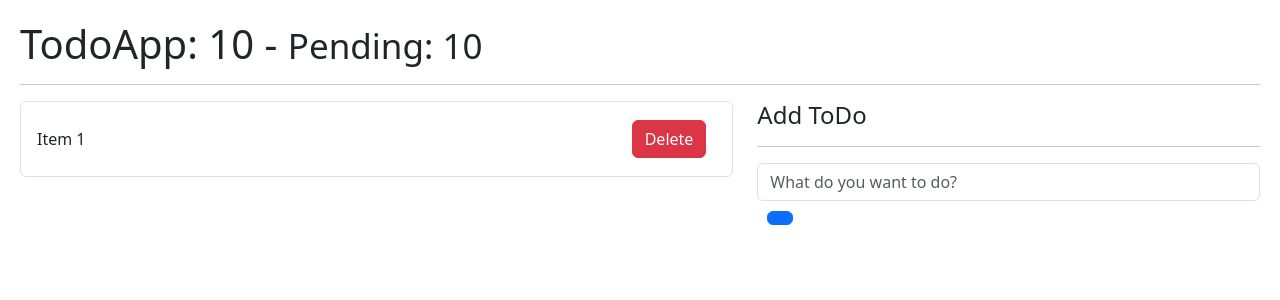
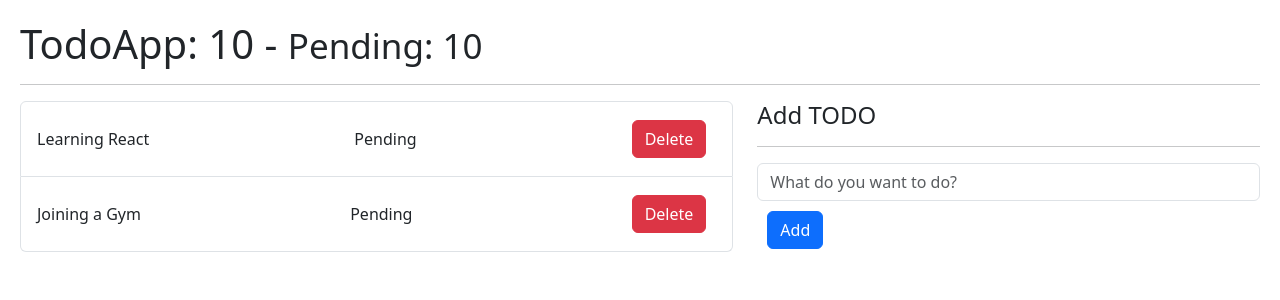
Before and after one commit to Alejandrolga02/Hook-App, a React (Vite) app: page / in a window 1280 px wide. Shown: the top 300 px of the page. Built offline with nearby package versions, Linux system fonts and the light colour scheme.

Commit message:
Refactor TodoApp component

```diff
--- a/src/08-useReducer/TodoApp.jsx
+++ b/src/08-useReducer/TodoApp.jsx
@@ -1,21 +1,23 @@
-import { useReducer } from "react";
-import { todoReducer } from "./todoReducer";
-
-const initialState = [
-	{
-		id: new Date().getTime(),
-		description: "Learning React",
-		done: false,
-	},
-	{
-		id: new Date().getTime() + 10,
-		description: "Joining a Gym",
-		done: false,
-	},
-];
+import { useCallback, useReducer } from "react";
+import { initialState, todoReducer } from "./todoReducer";
+import { TodoList } from "./TodoList";
+import { TodoAdd } from "./TodoAdd";
 
 export const TodoApp = () => {
-	const [todo, dispatch] = useReducer(todoReducer, initialState);
+	const [todos, dispatch] = useReducer(todoReducer, initialState);
+
+	const addTodo = useCallback(
+		(description) => {
+			dispatch({
+				type: '[TODO] Add Item',
+				payload: {
+					id: new Date().getTime(),
+					done: false,
+					description,
+				}
+			});
+		}
+	, []);
 
 	return (
 		<>
@@ -23,20 +25,12 @@ export const TodoApp = () => {
 			<hr />
 			<div className="row">
 				<div className="col-7">
-					<ul className="list-group">
-						<li className="list-group-item d-flex justify-content-between">
-							<span className="align-self-center" >Item 1</span>
-							<button className="btn btn-danger">Delete</button>
-						</li>
-					</ul>
+					<TodoList todos={todos} dispatch={dispatch} />
 				</div>
 				<div className="col-5">
-					<h4>Add ToDo</h4>
+					<h4>Add TODO</h4>
 					<hr />
-					<form>
-						<input type="text" placeholder="What do you want to do?" className="form-control" />
-						<button className="btn btn-primary" type="submit"></button>
-					</form>
+					<TodoAdd addTodo={addTodo} />
 				</div>
 			</div>
 		</>
--- a/src/08-useReducer/todoReducer.js
+++ b/src/08-useReducer/todoReducer.js
@@ -1,7 +1,23 @@
+export const initialState = [
+	{
+		id: new Date().getTime(),
+		description: "Learning React",
+		done: false,
+	},
+	{
+		id: new Date().getTime() + 10,
+		description: "Joining a Gym",
+		done: false,
+	},
+];
+
 export const todoReducer = (initialState = [], action) => {
 	switch (action.type) {
-		case 'ABC':
-			return initialState;
+		case '[TODO] Add Item':
+			return [action.payload , ...initialState];
+
+		case '[TODO] Delete Item':
+			return initialState.filter(val => val.id !== action.id);
 
 		default:
 			return initialState;
```
